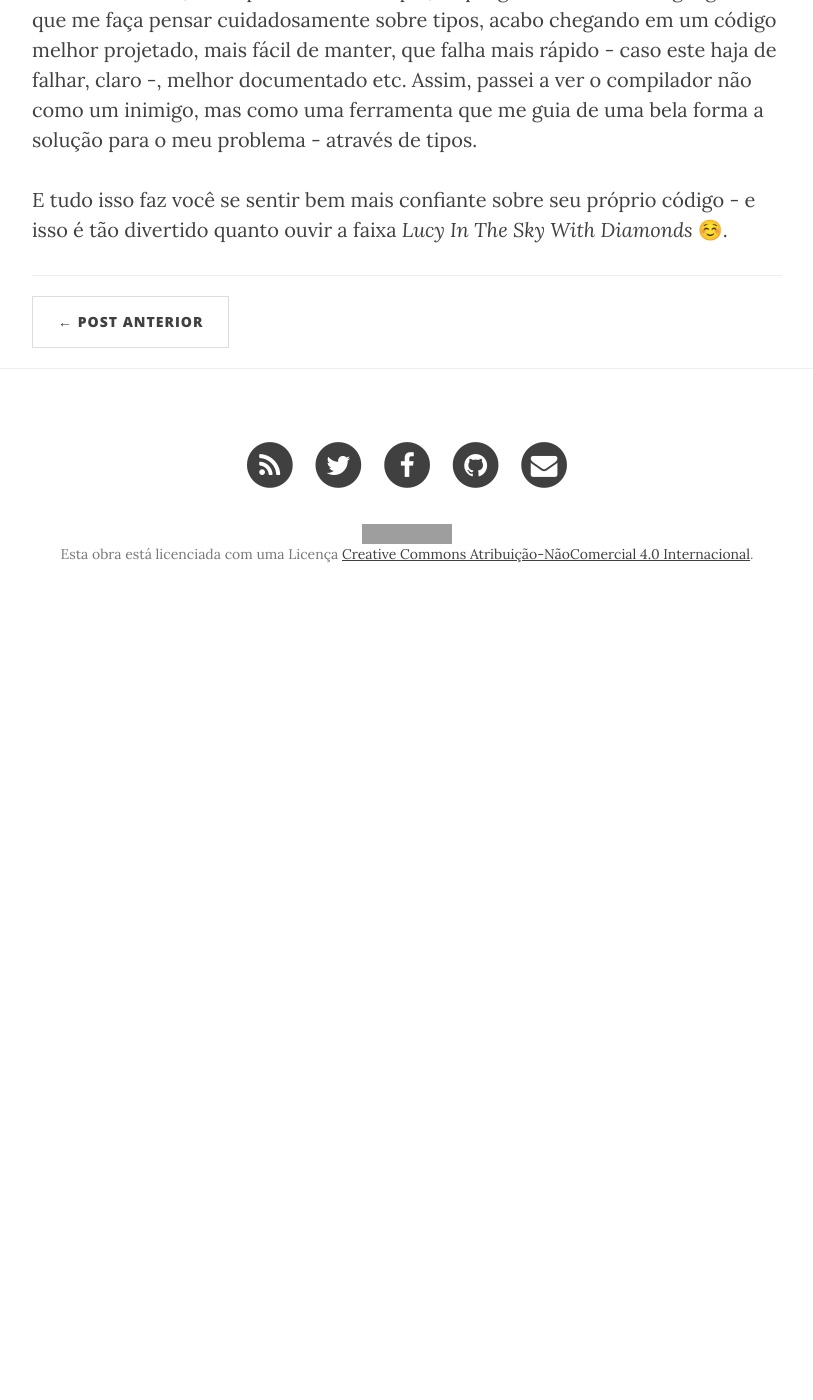
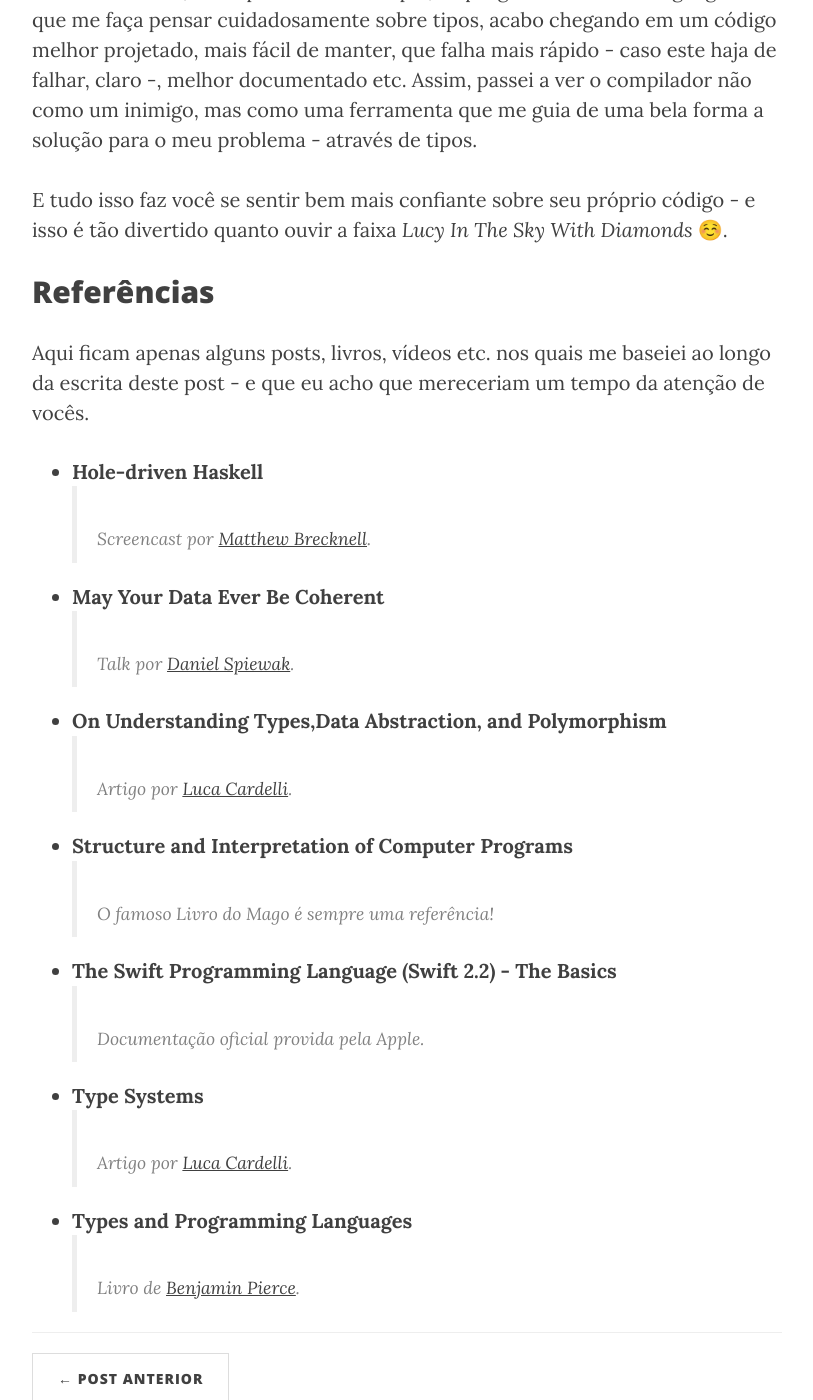
Before and after one commit to CocoaHeadsBrasil/equinociOS, a Jekyll site: the page built from _posts/2016-03-28-swift-in-the-sky-with-types.markdown, in a window 1280 px wide and 1400 px high, scrolled down 14058 px. Shown: the whole window, without its empty margins (233-1046 px from the left). Built offline with Jekyll 4.4.1, drawn with Linux system fonts in a browser that asks for light colours; nearby versions of some CDN libraries; comment, search, counter and statistics services are not loaded; before the commit the page ends 14688 px from its top, so only the background shows below that; grey boxes are pictures that could not be loaded.

Commit message:
Places to go on the interwebs

```diff
--- a/_posts/2016-03-28-swift-in-the-sky-with-types.markdown
+++ b/_posts/2016-03-28-swift-in-the-sky-with-types.markdown
@@ -486,3 +486,30 @@ solução para o meu problema - através de tipos.
 
 E tudo isso faz você se sentir bem mais confiante sobre seu próprio código - e
 isso é tão divertido quanto ouvir a faixa *Lucy In The Sky With Diamonds* ☺️.
+
+## Referências
+
+Aqui ficam apenas alguns posts, livros, vídeos etc. nos quais me baseiei ao
+longo da escrita deste post - e que eu acho que mereceriam um tempo da atenção
+de vocês.
+
+- [**Hole-driven Haskell**](https://www.youtube.com/watch?v=52VsgyexS8Q&feature=youtu.be)
+  > *Screencast* por [Matthew Brecknell](http://matthew.brecknell.net/).
+
+- [**May Your Data Ever Be Coherent**](https://www.youtube.com/watch?v=gVXt1RG_yN0)
+  > *Talk* por [Daniel Spiewak](http://www.codecommit.com/blog/).
+
+- [**On Understanding Types,Data Abstraction, and Polymorphism**](http://lucacardelli.name/papers/onunderstanding.a4.pdf)
+  > Artigo por [Luca Cardelli](http://lucacardelli.name/).
+
+- [**Structure and Interpretation of Computer Programs**](https://mitpress.mit.edu/sicp/full-text/book/book.html)
+  > O famoso *Livro do Mago* é sempre uma referência!
+
+- [**The Swift Programming Language (Swift 2.2) - The Basics**](https://developer.apple.com/library/ios/documentation/Swift/Conceptual/Swift_Programming_Language/TheBasics.html)
+  > Documentação oficial provida pela Apple.
+
+- [**Type Systems**](http://lucacardelli.name/Papers/TypeSystems.pdf)
+  > Artigo por [Luca Cardelli](http://lucacardelli.name/).
+
+- [**Types and Programming Languages**](https://www.cis.upenn.edu/~bcpierce/tapl/)
+  > Livro de [Benjamin Pierce](http://www.cis.upenn.edu/~bcpierce/).
```
